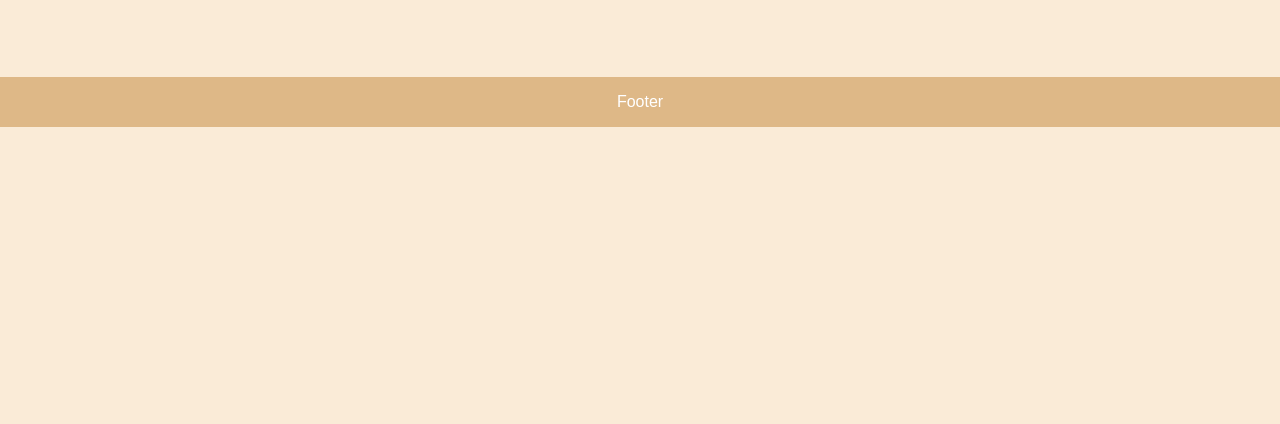
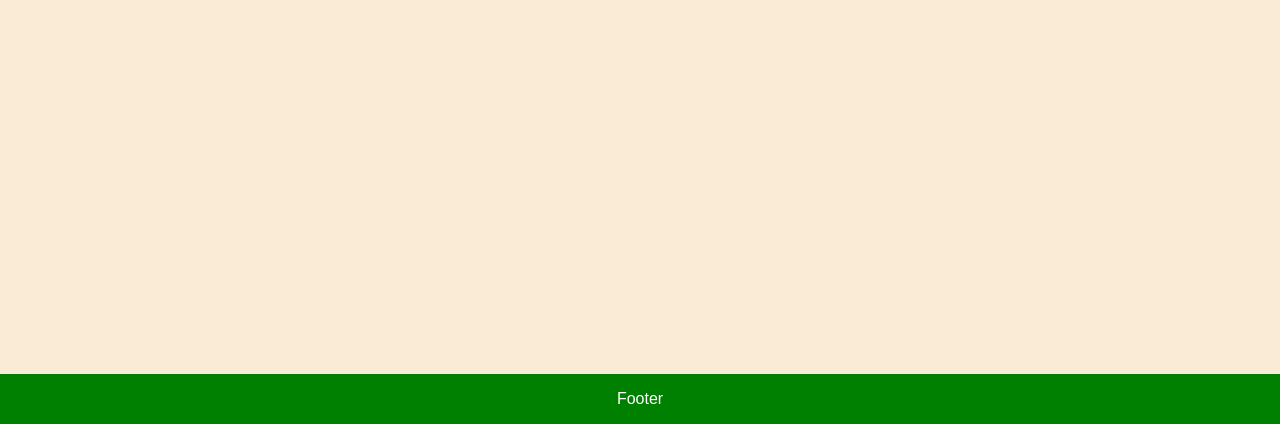
Before and after one commit to ANZ007/test, a plain HTML site: page index.html in a window 1280 px wide. Shown: the part 376-800 px from the top of the page. Drawn offline with Linux system fonts and the light colour scheme.

Commit message:
changed style for selector footer

```diff
--- a/style.css
+++ b/style.css
@@ -36,8 +36,10 @@ body {
 #footer {
     width: 100%;
     height: 50px;
+    position: absolute;
+    bottom: 0;
     line-height: 50px;
-    background-color: burlywood;
+    background-color: green;
     text-align: center;
     color: white;
 }
```
